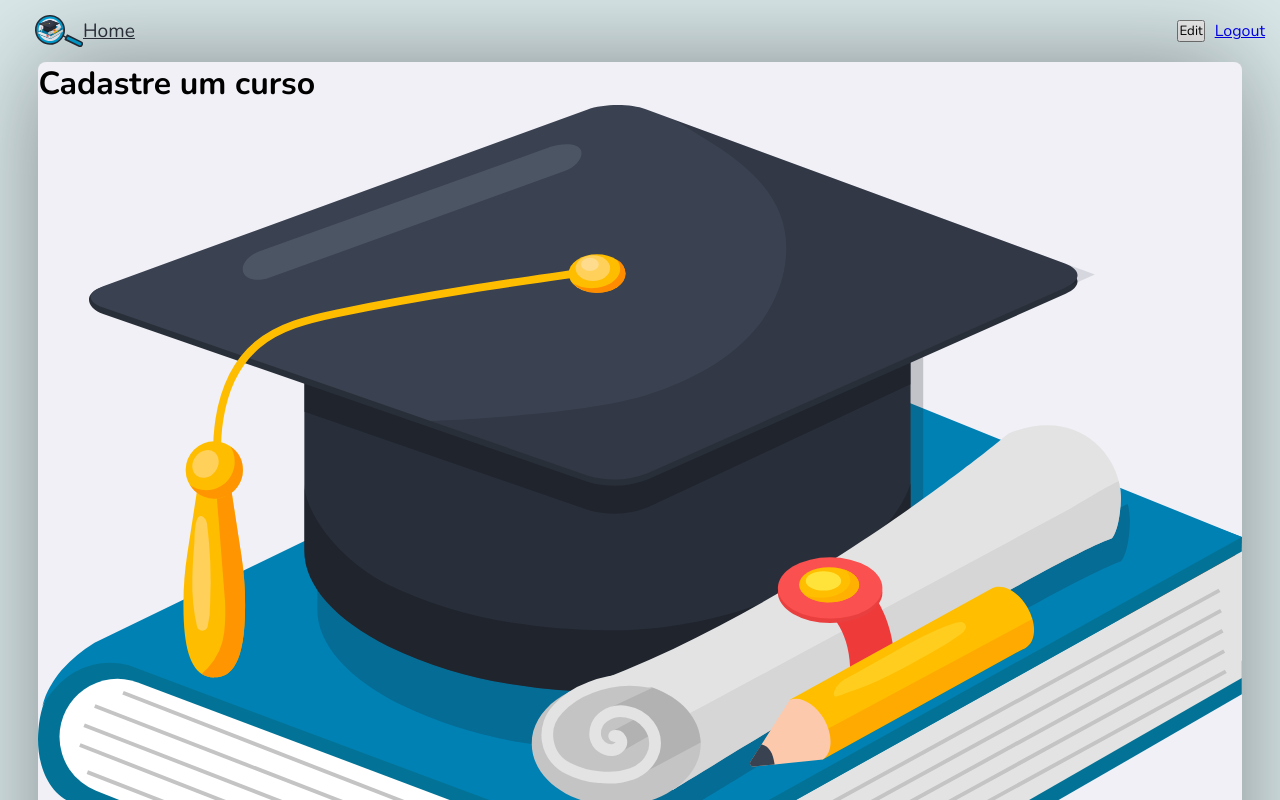
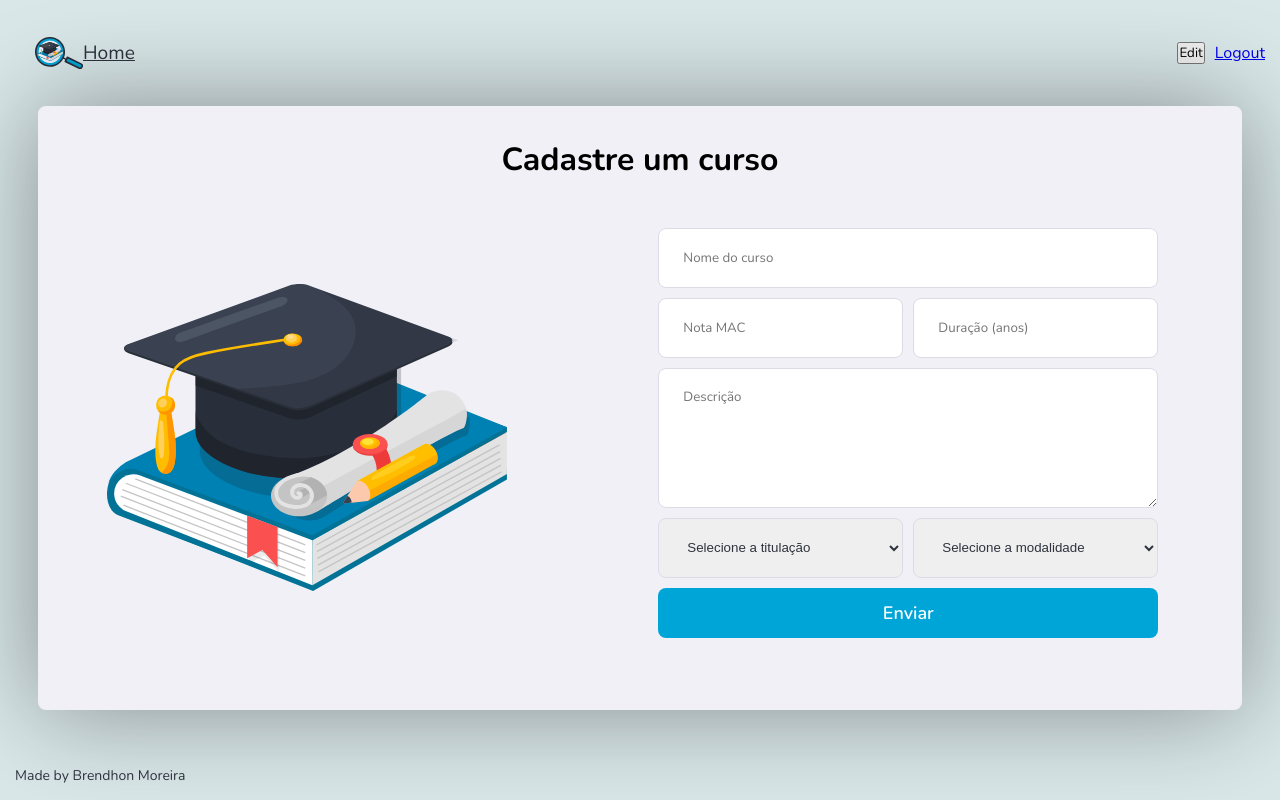
Before and after one commit to Brendhon/SearchFacul_Web, a React (Create React App) app: page /course/create in a window 1280 px wide. Shown: the top 800 px of the page. Built offline with nearby package versions, Linux system fonts and the light colour scheme.

Commit message:
add: CSS in the button

```diff
--- a/src/pages/CreateCourse/styles.css
+++ b/src/pages/CreateCourse/styles.css
@@ -1,16 +1,4 @@
-.create-course-container {
-    display: flex;
-    flex-direction: column;
-    height: 100vh;
-}
-
-.create-course-content {
-    display: flex;
-    flex: 0.8;
-    flex-direction: column;
-}
-
-.create-course-content h1 {
+.create-course-title {
     display: flex;
     justify-content: center;
     margin: 32px;
@@ -18,33 +6,33 @@
     font-weight: 800;
 }
 
-.create-course-content .create-course-data {
+.create-course-data {
     display: flex;
     justify-content: space-around;
     align-items: center;
 }
 
-.create-course-content .create-course-data .create-course-img {
+.create-course-data .create-course-img {
     width: 400px;
 }
 
 @media(max-width: 950px) {
 
-    .create-course-content .create-course-data .create-course-img{
+    .create-course-data .create-course-img{
         display: none;
     }
 }
 
 @media(max-width: 425px) {
 
-    .create-course-content h1 {
+    .create-course-title {
         font-size: 1.5rem;
     }
 }
 
 @media(max-width: 320px) {
 
-    .create-course-content h1 {
+    .create-course-title {
         font-size: 1.2rem;
     }
 }
```
